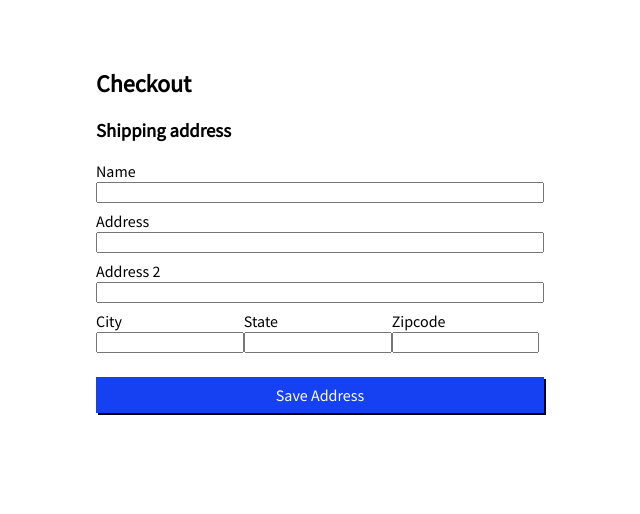
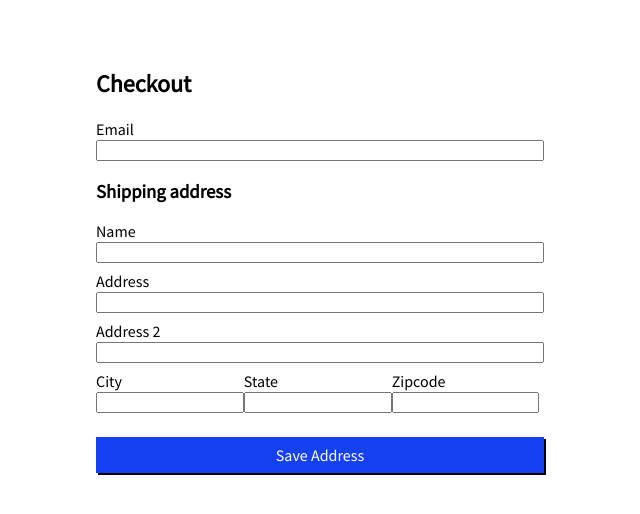
Before and after one commit to frnsys/konbini.py, a Flask app: page /subscribe/address in a window 1280 px wide. Shown: the top 514 px of the page, without its empty margins (320-960 px from the left). Run offline with Flask 2, Linux system fonts and the light colour scheme; the visitor is signed in with stand-in values (Sample User, id 1); some libraries are stand-ins or nearby versions.

Commit message:
capture emails on konbini end to avoid duplicate customers, and fix for 0 amount line items

```diff
--- a/konbini/forms.py
+++ b/konbini/forms.py
@@ -19,6 +19,7 @@ class AddressForm(FlaskForm):
 
 class ShippingForm(FlaskForm):
     name = TextField('Name', [InputRequired()])
+    email = EmailField('Email', [InputRequired(), Email()])
     address = FormField(AddressForm)
 
 class EmailForm(FlaskForm):
--- a/konbini/routes.py
+++ b/konbini/routes.py
@@ -4,7 +4,7 @@ import easypost
 from . import core
 from .util import send_email
 from .auth import auth_required
-from .forms import ShippingForm
+from .forms import EmailForm, ShippingForm
 from pyusps import address_information
 from urllib.parse import urlparse, urljoin
 from flask import Blueprint, render_template, redirect, request, session, abort, url_for, flash, current_app, jsonify
@@ -232,6 +232,7 @@ def checkout():
         form.address.country.validators = []
 
     if form.validate_on_submit():
+        session['email'] = form.data['email']
         address = {k: form.data['address'][k] for k in
                    ['line1', 'line2', 'city', 'state', 'postal_code', 'country']}
         address, changed = normalize_address(address)
@@ -266,18 +267,31 @@ def pay():
     if not session.get('order'):
         return redirect(url_for('shop.cart'))
 
-    address_changed = request.args.get('address_changed')
-    session['stripe'] = stripe.checkout.Session.create(
-        client_reference_id=session['order']['id'],
-        payment_method_types=['card'],
-        line_items=[{
+    kwargs = {
+        'client_reference_id': session['order']['id'],
+        'payment_method_types': ['card'],
+
+        # Stripe errors if a line item amount is 0
+        'line_items': [{
             'name': item['description'],
             'amount': item['amount'],
             'currency': item['currency'],
             'quantity': item['quantity'] or 1,
-        } for item in session['order']['items']],
-        success_url=url_for('shop.checkout_success', _external=True),
-        cancel_url=url_for('shop.checkout_cancel', _external=True))
+        } for item in session['order']['items'] if item['amount'] > 0],
+
+        'success_url': url_for('shop.checkout_success', _external=True),
+        'cancel_url': url_for('shop.checkout_cancel', _external=True)
+    }
+
+    # Try to find customer with existing email
+    customers = core.get_customers(session['email'])
+    if customers:
+        kwargs['customer'] = customers[0].id
+    else:
+        kwargs['customer_email'] = session['email']
+
+    address_changed = request.args.get('address_changed')
+    session['stripe'] = stripe.checkout.Session.create(**kwargs)
 
     return render_template('shop/pay.html', address_changed=address_changed)
 
@@ -396,6 +410,7 @@ def checkout_completed_hook():
 
             # Associate payment id with this order
             stripe.Order.modify(order_id,
+                                status='paid',
                                 metadata={'payment': session['payment_intent']})
 
             # print(session)
@@ -455,11 +470,16 @@ def subscribe():
     if not session.get('plan'):
         return redirect(url_for('shop.plans'))
 
-    # If the session requires shipping info,
-    # ensure that the address has been set
-    if session['plan'] and session['plan'].get('shipped') \
+    if session['plan']:
+        # If the session requires shipping info,
+        # ensure that the address has been set
+        if session['plan'].get('shipped') \
             and not session['plan'].get('address'):
-        return redirect(url_for('shop.subscribe_address'))
+            return redirect(url_for('shop.subscribe_address'))
+
+        # Otherwise, just ensure that we have an email
+        elif not session.get('email'):
+            return redirect(url_for('shop.subscribe_email'))
 
     line_items = []
     if session['plan'].get('shipped'):
@@ -494,17 +514,27 @@ def subscribe():
                     'quantity': 1
                 })
 
-    session['stripe'] = stripe.checkout.Session.create(
-        payment_method_types=['card'],
-        line_items=line_items,
-        subscription_data={
+    kwargs = {
+        'payment_method_types': ['card'],
+        'line_items': line_items,
+        'subscription_data' :{
             'items': [{
                 'plan':  session['plan']['plan_id']
             }],
             'metadata': session['plan'].get('address')
         },
-        success_url=url_for('shop.checkout_success', _external=True),
-        cancel_url=url_for('shop.checkout_cancel', _external=True))
+        'success_url': url_for('shop.checkout_success', _external=True),
+        'cancel_url': url_for('shop.checkout_cancel', _external=True)
+    }
+
+    # Try to find customer with existing email
+    customers = core.get_customers(session['email'])
+    if customers:
+        kwargs['customer'] = customers[0].id
+    else:
+        kwargs['customer_email'] = session['email']
+
+    session['stripe'] = stripe.checkout.Session.create(**kwargs)
 
     address_changed = request.args.get('address_changed')
     return render_template('shop/subscribe.html', address_changed=address_changed, line_items=line_items, **session['plan'])
@@ -522,6 +552,7 @@ def subscribe_address():
         form.address.country.validators = []
 
     if form.validate_on_submit():
+        session['email'] = form.data['email']
         address = {k: form.data['address'][k] for k in
                    ['line1', 'line2', 'city', 'state', 'postal_code', 'country']}
         address, changed = normalize_address(address)
@@ -536,6 +567,18 @@ def subscribe_address():
 
         return redirect(url_for('shop.subscribe', address_changed=True))
     return render_template('shop/shipping.html', form=form)
+
+
+@bp.route('/subscribe/email', methods=['GET', 'POST'])
+def subscribe_email():
+    if not session.get('plan'):
+        return redirect(url_for('shop.plans'))
+
+    form = EmailForm()
+    if form.validate_on_submit():
+        session['email'] = form.data['email']
+        return redirect(url_for('shop.subscribe', address_changed=False))
+    return render_template('shop/email.html', form=form)
 
 
 @bp.route('/checkout/tax', methods=['POST'])
--- a/konbini/templates/shop/shipping.html
+++ b/konbini/templates/shop/shipping.html
@@ -4,12 +4,14 @@
 {% block content %}
 <div class="checkout">
     <h2>Checkout</h2>
-    <h3>Shipping address</h3>
-    {% if invalid_address %}
-        <div class="checkout--error">We were unable to validate that address.</div>
-    {% endif %}
     <form method="POST">
         {{ form.hidden_tag() }}
+        {{ render_field_with_errors(form.email) }}
+
+        <h3>Shipping address</h3>
+        {% if invalid_address %}
+            <div class="checkout--error">We were unable to validate that address.</div>
+        {% endif %}
         {{ form.address.hidden_tag() }}
         {{ render_field_with_errors(form.name) }}
         {{ render_field_with_errors(form.address.line1) }}
```
Also changed, not shown: konbini/templates/shop/email.html (added, +16 -0 lines).
